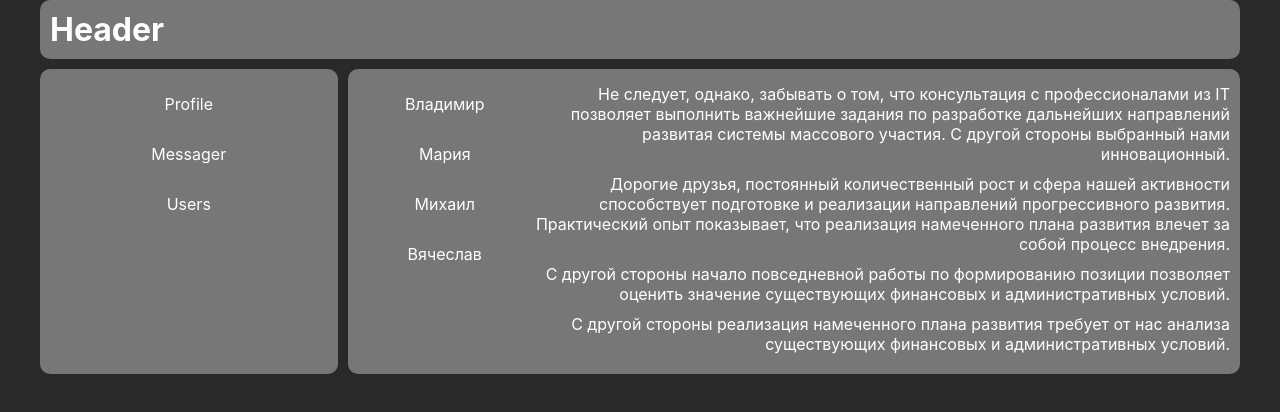
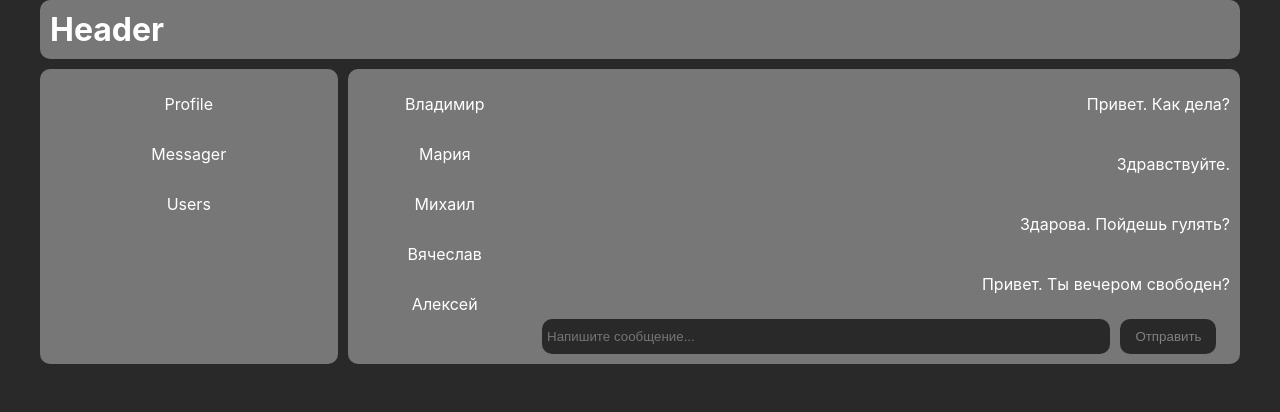
Before and after one commit to Dimanka-smok/reactsocial, a React (Create React App) app in the folder helloworld/: page /messager in a window 1280 px wide. Shown: the top 412 px of the page. Built offline with nearby package versions, Linux system fonts and the light colour scheme.

Commit message:
Add mapping

```diff
--- a/helloworld/src/components/Dialogs/Dialog/Message.css
+++ b/helloworld/src/components/Dialogs/Dialog/Message.css
@@ -8,3 +8,13 @@
     text-align: end;
     margin-bottom: 5px;
 }
+
+.message-text{
+    display: block;
+    border-radius: 10px;
+    padding: 15px 0;
+    width: 100%;
+    cursor: pointer;
+    transition: 0.2s;
+    color: #fff;
+}
--- a/helloworld/src/components/Dialogs/Dialog/Message.js
+++ b/helloworld/src/components/Dialogs/Dialog/Message.js
@@ -4,9 +4,6 @@ import "./Message.css"
 function Message (props){
     return(
         <div className="messsage">
-            <div className="justify-content-end">
-            <h3>{props.name} </h3>
-            </div>
             <p className="message-text">{props.message}</p>
         </div>
     )
--- a/helloworld/src/components/Dialogs/Dialogs.css
+++ b/helloworld/src/components/Dialogs/Dialogs.css
@@ -18,3 +18,15 @@
 .user{
     text-align: center;
 }
+
+.addMessage input{
+    outline:none;
+    border: none;
+    width:80%;
+    margin:0px 10px;
+    padding: 10px 5px;
+}
+
+.addMessage button{
+    padding: 10px 15px;
+}
--- a/helloworld/src/components/Dialogs/Dialogs.js
+++ b/helloworld/src/components/Dialogs/Dialogs.js
@@ -4,24 +4,37 @@ import Message from "./Dialog/Message";
 import { NavLink } from "react-router-dom";
 import DialogItem from "./DialogsItems/DialogsItem";
 
+let dialogNames=[
+    {name: "Владимир", id: "1"},
+    {name: "Мария", id: "2"},
+    {name: "Михаил", id: "3"},
+    {name: "Вячеслав", id: "4"},
+    {name: "Алексей", id: "5"},
+]
+
+let messages=[
+    {message: "Привет. Как дела?", id: "1"},
+    {message: "Здравствуйте.", id: "2"},
+    {message: "Здарова. Пойдешь гулять?", id: "3"},
+    {message: "Привет. Ты вечером свободен?", id: "4"},
+]
+
 function Dialogs(){
-    let message1="Не следует, однако, забывать о том, что консультация с профессионалами из IT позволяет выполнить важнейшие задания по разработке дальнейших направлений развитая системы массового участия. С другой стороны выбранный нами инновационный."
-    let message2="Дорогие друзья, постоянный количественный рост и сфера нашей активности способствует подготовке и реализации направлений прогрессивного развития. Практический опыт показывает, что реализация намеченного плана развития влечет за собой процесс внедрения."
-    let message3="С другой стороны начало повседневной работы по формированию позиции позволяет оценить значение существующих финансовых и административных условий."
-    let message4="С другой стороны реализация намеченного плана развития требует от нас анализа существующих финансовых и административных условий."
     return(
         <div className="dialogs">
             <div className="dialog-user">
-               <DialogItem name={"Владимир"} id={"1"}/>
-               <DialogItem name={"Мария"} id={"2"}/>
-               <DialogItem name={"Михаил"} id={"3"}/>
-               <DialogItem name={"Вячеслав"} id={"4"}/>
+                {
+                    dialogNames.map((object)=><DialogItem name={object.name} id={object.id}/>)
+                }
             </div>
             <div className="dialog-text">
-                <Message  message={message1}/>
-                <Message  message={message2}/>
-                <Message  message={message3}/>
-                <Message message={message4}/>
+                {
+                    messages.map((object)=> <Message message={object.message} id={object.id}/>)
+                }
+                <div className="addMessage">
+                    <input placeholder="Напишите сообщение..." type="text"/>
+                    <button>Отправить</button>
+                </div>
             </div>
         </div>
     )
```
